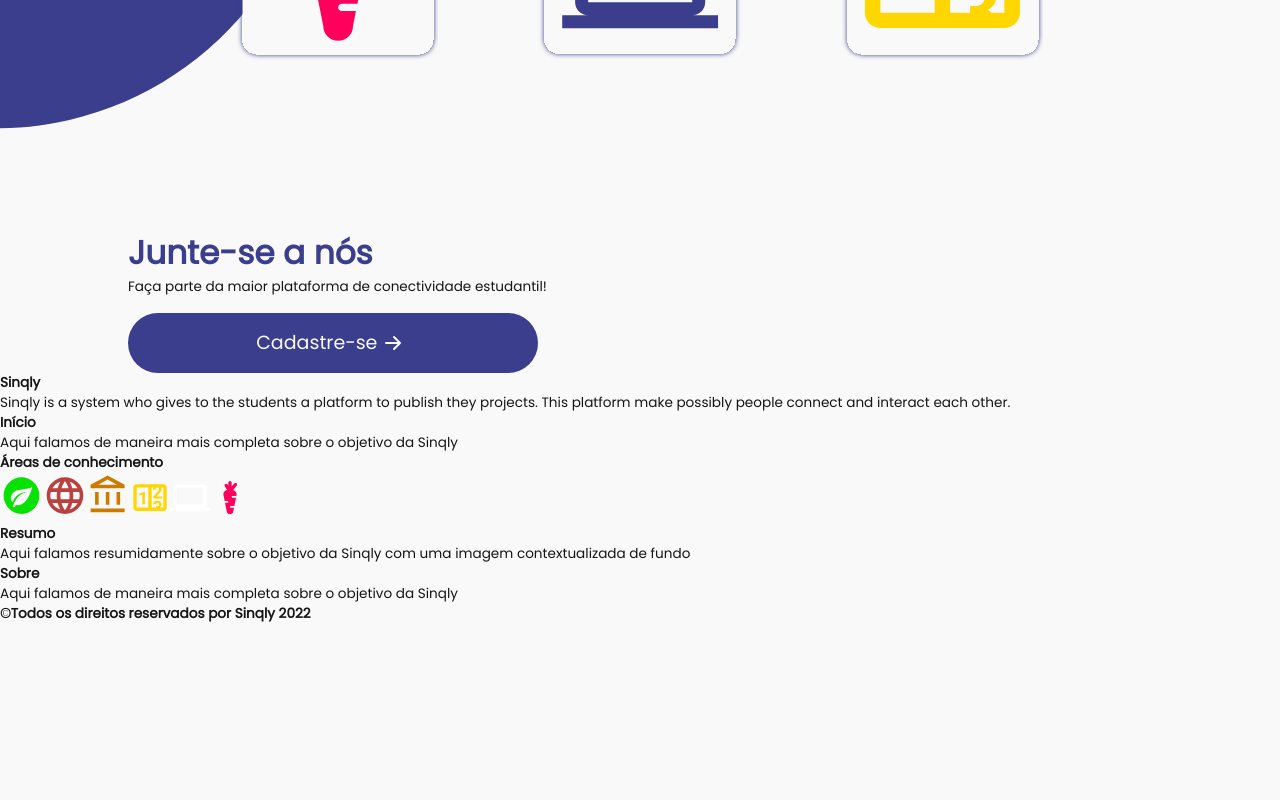
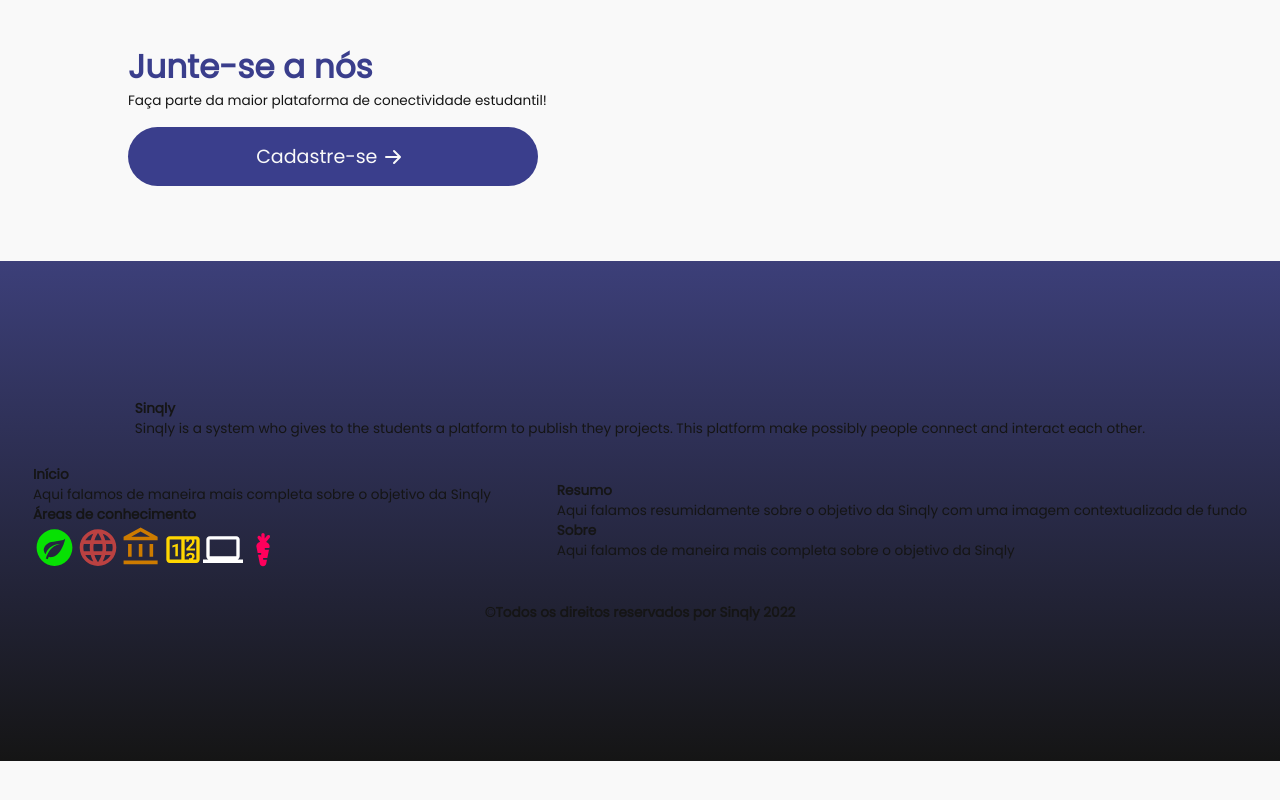
Before and after one commit to Sinqly/Website, a Next.js app: page / in a window 1280 px wide. Shown: the part 2676-3476 px from the top of the page. After the commit the page ends 3437 px from the top, so only its background shows below. Built offline with nearby package versions, Linux system fonts and the light colour scheme.

Commit message:
feat: Updating Index Styles

```diff
--- a/src/components/Footer/index.tsx
+++ b/src/components/Footer/index.tsx
@@ -7,6 +7,8 @@
 import Svg5 from '../../assets/Images/Index/laptop-circle.svg'
 import Svg6 from '../../assets/Images/Index/carrot-circle.svg'
 
+import * as F from './styles'
+
 interface FooterProps {
   footerType?: string
 }
@@ -14,7 +16,7 @@
 const Footer: React.FC<FooterProps> = ({ footerType }) => {
   const Index = () => {
     return (
-      <footer>
+      <F.Container>
         <div>
           <h2>Sinqly</h2>
           <p>
@@ -58,7 +60,7 @@
           </div>
         </div>
         <h5>©Todos os direitos reservados por Sinqly 2022</h5>
-      </footer>
+      </F.Container>
     )
   }
   const Feed = () => {
--- a/src/components/Footer/styles.tsx
+++ b/src/components/Footer/styles.tsx
@@ -1 +1,18 @@
 import styled from 'styled-components'
+
+export const Container = styled.footer`
+  margin-top: 5.5rem;
+  min-height: 500px;
+  padding: 125px 0;
+  display: flex;
+  flex-wrap: wrap;
+  align-items: center;
+  justify-content: space-around;
+  background: rgb(21, 21, 21);
+  background: linear-gradient(
+    0deg,
+    rgba(21, 21, 21, 1) 0%,
+    rgba(60, 63, 121, 1) 100%,
+    rgba(0, 0, 0, 1) 100%
+  );
+`
--- a/src/styles/pages/Index.ts
+++ b/src/styles/pages/Index.ts
@@ -3,7 +3,6 @@
 export const Container = styled.div`
   overflow: hidden;
   scroll-behavior: smooth;
-  padding-bottom: 200px;
 `
 
 export const WelcomeContainer = styled.div`
@@ -127,7 +126,6 @@
 export const SocialContainer = styled.div`
   margin: auto;
   padding-top: 100px;
-  margin-top: 5.5rem;
   width: 80%;
   min-height: 500px;
   position: relative;
@@ -198,8 +196,8 @@
 `
 
 export const FunctionContainer = styled.section`
-  padding-top: 100px;
-  margin-top: 5.5rem;
+  padding-top: 125px;
+  margin-top: 5rem;
   width: 100%;
   min-height: 60vh;
   background-color: var(--dark-purple);
@@ -269,9 +267,7 @@
 `
 
 export const LoreAreas = styled.section`
-  margin-top: 5.5rem;
   padding: 0 15%;
-  padding-top: 30px;
   width: 100%;
   min-height: 500px;
   position: relative;
```
